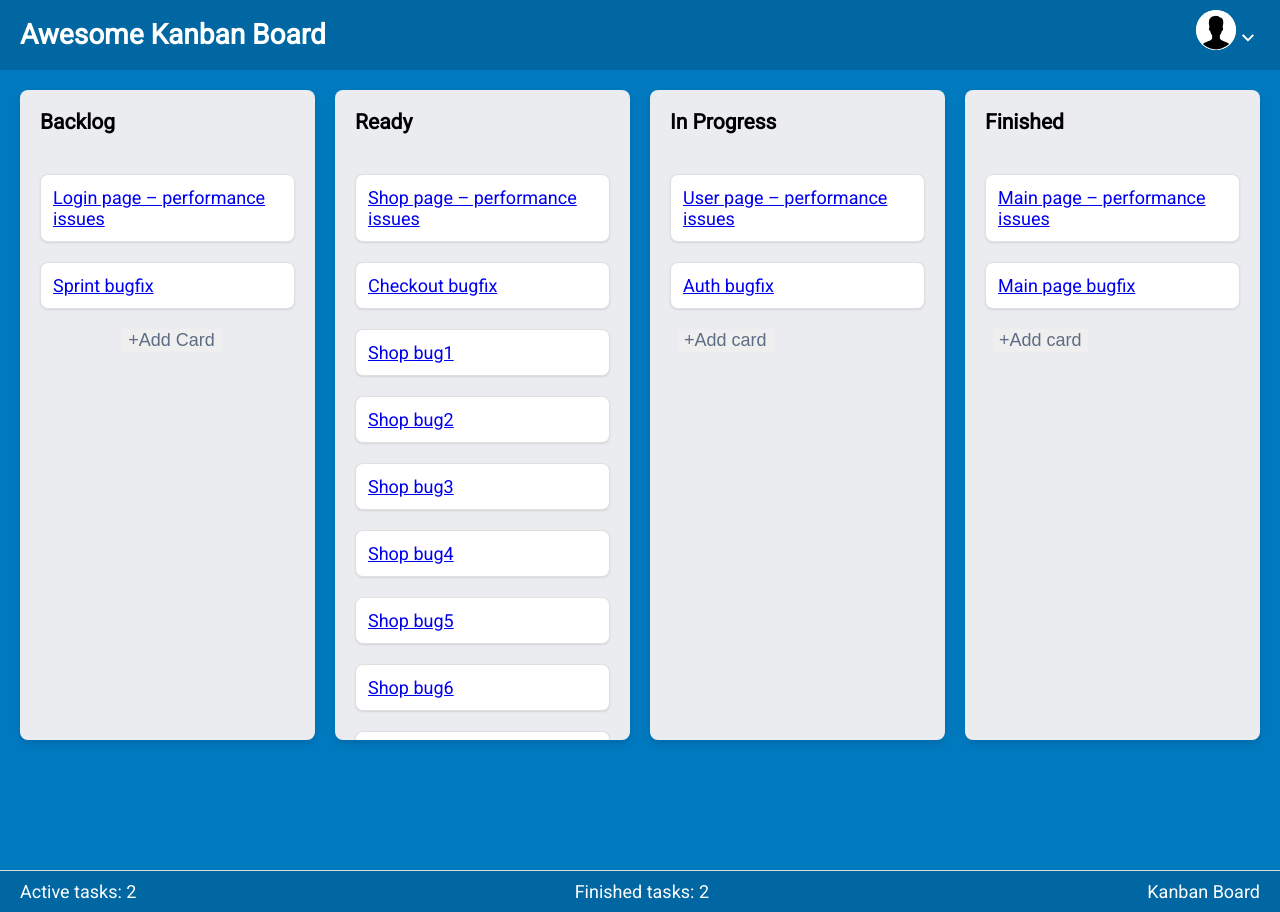
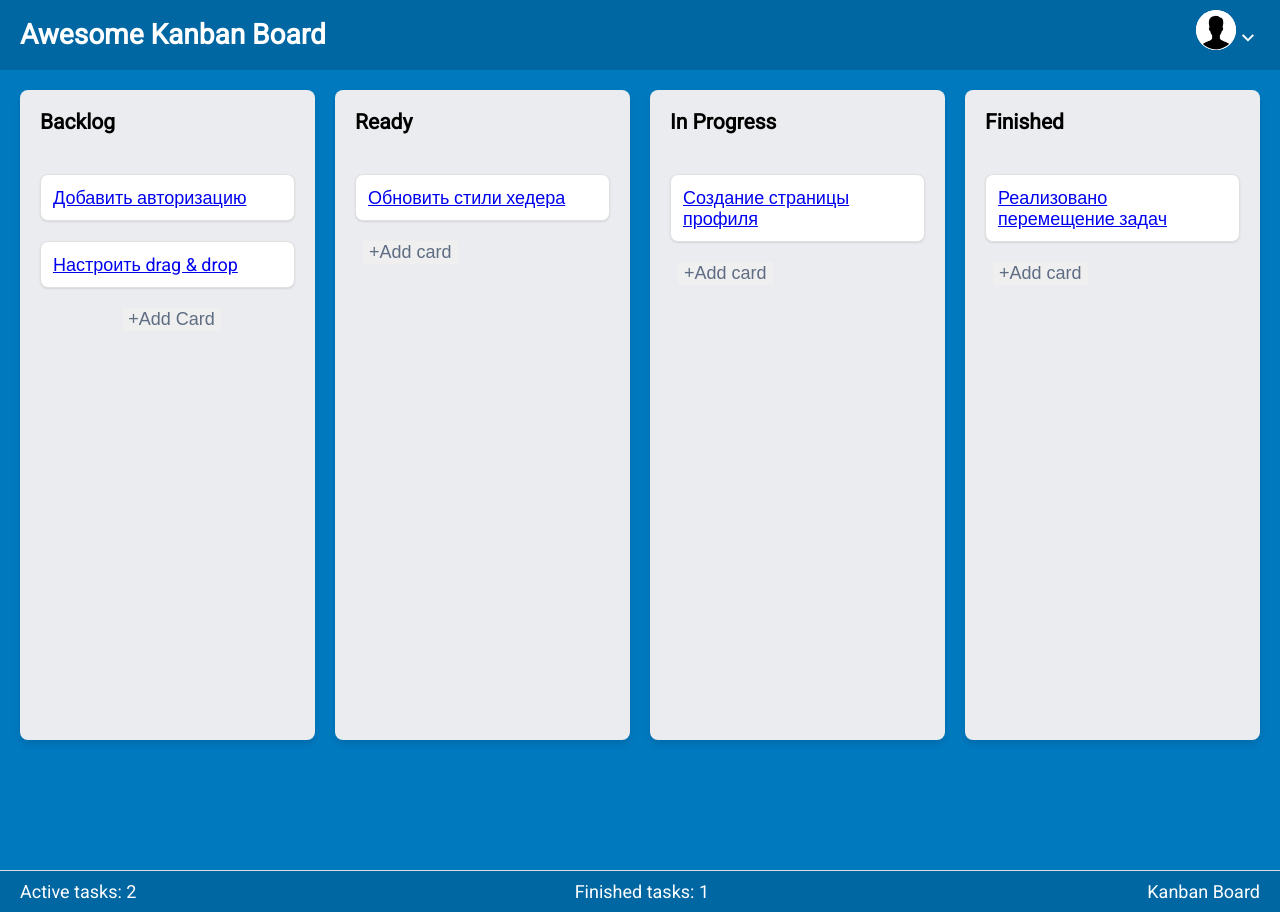
Before and after one commit to Madina-DI/KanbanBoard, a React (Create React App) app: page / in a window 1280 px wide. Built offline with nearby package versions, Linux system fonts and the light colour scheme; a web font is replaced by a local one.

Commit message:
Ensure mockData loads on first visit

```diff
--- a/src/App.js
+++ b/src/App.js
@@ -9,13 +9,14 @@ import React, { useState, useEffect } from 'react';
 
 const App = () => {
   const [data, setData] = useState(null);
+// localStorage.removeItem('kanbanData');
 
   useEffect (() => {
     const storedData = localStorage.getItem('kanbanData');
     if (storedData) {
       setData(JSON.parse(storedData));
     } else {
-      // setData(mockData);
+      setData(mockData);
       localStorage.setItem('kanbanData', JSON.stringify(mockData));
 
     }
--- a/src/data/mockData.js
+++ b/src/data/mockData.js
@@ -2,39 +2,28 @@ const mockData = [
   {
     title: 'backlog',
     issues: [
-            { id: '1', name: 'Login page – performance issues', description: 'First task' },
-            { id: '2', name:  'Sprint bugfix', description: 'First task' },
-        ],
+      { id: '1', name: 'Добавить авторизацию' },
+      { id: '2', name: 'Настроить drag & drop' }
+    ]
   },
   {
     title: 'ready',
     issues: [
-            { id: '3', name: 'Shop page – performance issues', description: 'Second task' },
-            { id: '4', name: 'Checkout bugfix', description: 'Second task' },
-            { id: '5', name: 'Shop bug1', description: 'Second task' },
-            { id: '6', name: 'Shop bug2', description: 'Second task' },
-            { id: '7', name: 'Shop bug3', description: 'Second task' },
-            { id: '8', name: 'Shop bug4', description: 'Second task' },
-            { id: '9', name: 'Shop bug5', description: 'Second task' },
-            { id: '10', name: 'Shop bug6', description: 'Second task' },
-            { id: '11', name: 'Shop page – performance issues', description: 'Second task' },
-        ],
+      { id: '3', name: 'Обновить стили хедера' }
+    ]
   },
   {
     title: 'in progress',
     issues: [
-            { id: '12', name: 'User page – performance issues', description: 'Third task' },
-            { id: '13', name: 'Auth bugfix', description: 'Third task' },
-
-        ],
+      { id: '4', name: 'Создание страницы профиля' }
+    ]
   },
   {
     title: 'finished',
     issues: [
-            { id: '14', name: 'Main page – performance issues', description: 'Это был темный лес, издали казавшийся непроходимым. Там Пахапиль охотился, глушил рыбу, спал на еловых ветках. Короче – жил, пока русские не выгнали оккупантов. А когда немцы ушли, Пахапиль вернулся. Он появился в Раквере, где советский капитан наградил его медалью. Медаль была украшена четырьмя непонятными словами, фигурой и восклицательным знаком.' },
-            { id: '15', name: 'Main page bugfix', description: 'Fourth task' },
-        ],
-    },
+      { id: '5', name: 'Реализовано перемещение задач' }
+    ]
+  }
 ];
 
 export default mockData;
```
Also changed, not shown: screenshots/kanban-preview.jpg (added). Lines whose indentation alone changed are shown as unchanged.
